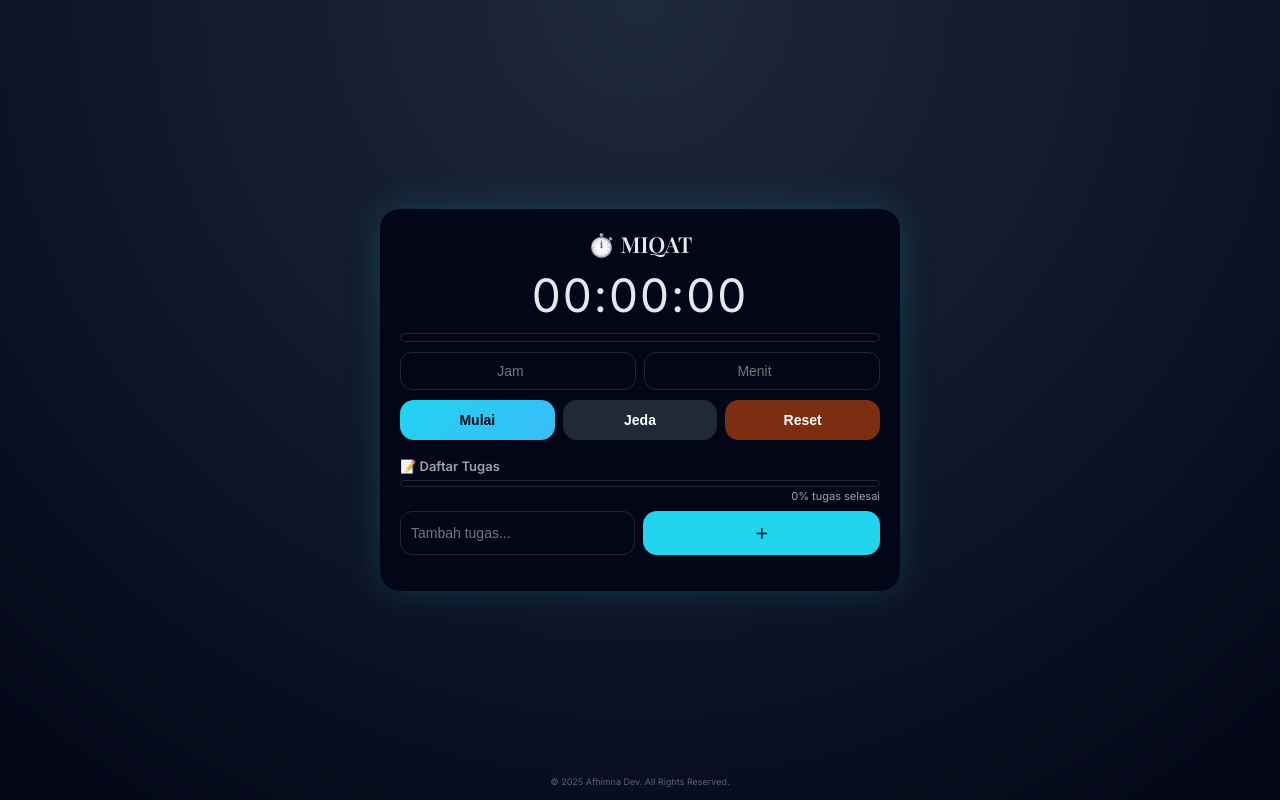
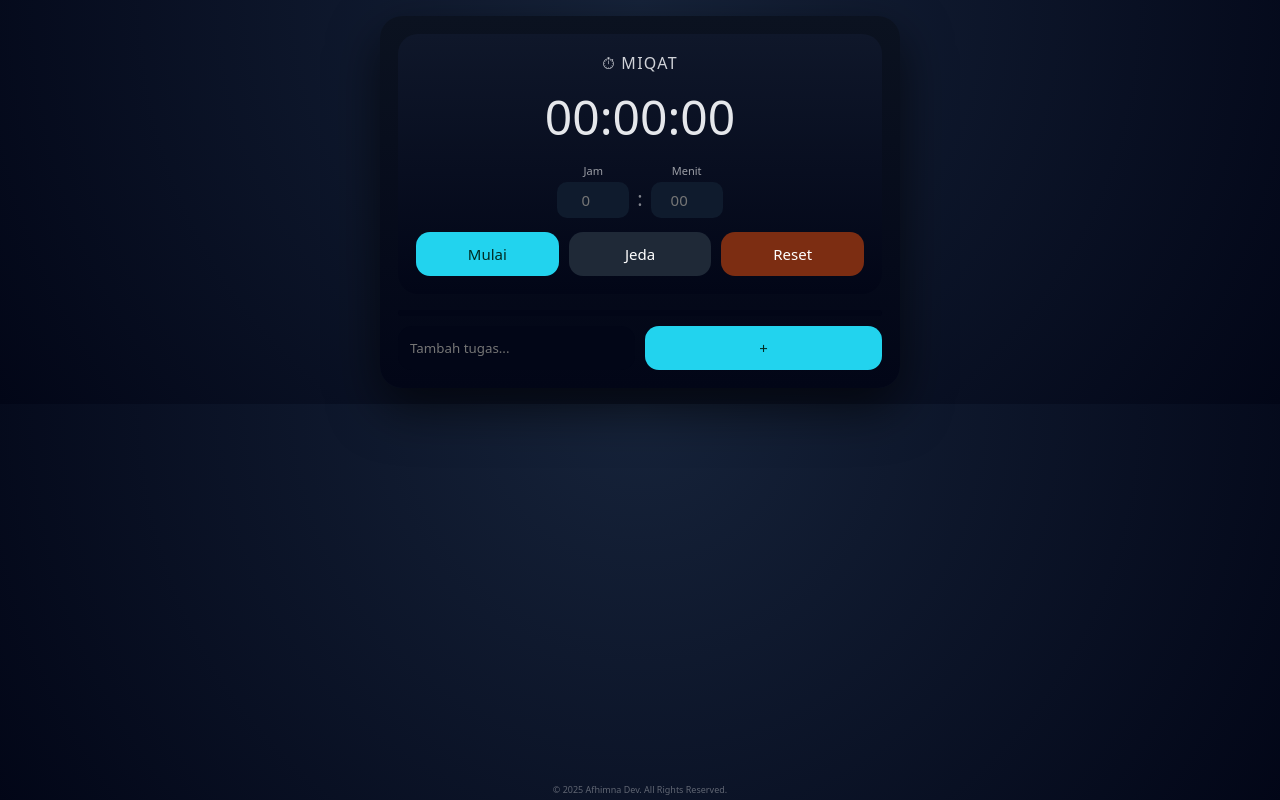
Before and after one commit to arsyad36/miqot, a plain HTML site: page index.html in a window 1280 px wide. Drawn offline with nearby package versions, Linux system fonts and the light colour scheme.

Commit message:
Update index.html

```diff
--- a/index.html
+++ b/index.html
@@ -3,207 +3,165 @@
 <head>
 <meta charset="UTF-8">
 <meta name="viewport" content="width=device-width, initial-scale=1.0">
-<title>⏱️ MIQAT - Management Intelligent Quality Action Timer</title>
-
-<link href="https://fonts.googleapis.com/css2?family=Playfair+Display:wght@600&family=Inter:wght@400;600&display=swap" rel="stylesheet">
+<title>MIQAT</title>
 
 <style>
 :root{
-  --bg:#020617;
-  --border:#1f2937;
+  --bg:#0b1220;
+  --card:#0f1b2d;
   --accent:#22d3ee;
-  --success:#22c55e;
-  --danger:#ef4444;
   --text:#e5e7eb;
-  --muted:#9ca3af;
 }
 
-*{box-sizing:border-box}
+*{box-sizing:border-box;font-family:system-ui,Segoe UI,Roboto}
 
 body{
   margin:0;
-  min-height:100vh;
+  background:radial-gradient(circle at top,#16233a,#020617);
+  color:var(--text);
   display:flex;
   justify-content:center;
-  align-items:center;
-  background:radial-gradient(circle at top,#1e293b,#020617);
-  font-family:'Inter',sans-serif;
-  color:var(--text);
+  padding:16px;
 }
 
-.container{
+.app{
   width:100%;
   max-width:520px;
-  padding:20px;
-  background:#020617;
-  border-radius:20px;
-  box-shadow:0 0 36px rgba(34,211,238,.18);
+  background:linear-gradient(180deg,#0b1220,#020617);
+  border-radius:22px;
+  padding:18px;
+  box-shadow:0 20px 50px rgba(0,0,0,.6);
 }
 
-h1{
-  font-family:'Playfair Display',serif;
-  text-align:center;
-  margin:0 0 8px;
-  font-size:22px;
+.timer-card{
+  background:linear-gradient(180deg,#0f172a,#020617);
+  border-radius:20px;
+  padding:18px;
 }
 
-.timer{
+.title{
   text-align:center;
-  font-size:46px;
-  letter-spacing:2px;
-  margin-bottom:6px;
+  letter-spacing:.08em;
+  opacity:.9;
 }
 
-.progress-wrapper{
-  width:100%;
-  height:9px;
-  background:#020617;
-  border:1px solid var(--border);
-  border-radius:999px;
-  overflow:hidden;
+.time{
+  font-size:48px;
+  text-align:center;
   margin:10px 0;
 }
 
-.progress-bar{
-  height:100%;
-  width:0%;
-  background:linear-gradient(90deg,#38bdf8,#0ea5e9);
-  transition:width .35s ease;
+/* ====== INPUT JAM & MENIT (RAPI MOBILE) ====== */
+.time-input-group{
+  display:flex;
+  align-items:flex-end;
+  justify-content:center;
+  gap:8px;
+  margin:14px 0;
 }
 
-.inputs{
+.time-field{
   display:flex;
-  gap:8px;
+  flex-direction:column;
+  align-items:center;
 }
 
-.inputs input{
-  flex:1;
-  padding:10px;
-  border-radius:12px;
-  border:1px solid var(--border);
-  background:#020617;
-  color:var(--text);
-  font-size:14px;
+.time-field label{
+  font-size:11px;
+  color:rgba(255,255,255,.6);
+  margin-bottom:4px;
+}
+
+.time-field input{
+  width:72px;
+  padding:8px 6px;
+  font-size:15px;
   text-align:center;
+  border-radius:10px;
+  border:none;
+  outline:none;
+  background:#0f1b2d;
+  color:#fff;
 }
+
+.time-separator{
+  font-size:20px;
+  color:rgba(255,255,255,.5);
+  padding-bottom:6px;
+}
+/* =========================================== */
 
 .buttons{
   display:flex;
-  gap:8px;
+  gap:10px;
   margin-top:10px;
 }
 
 button{
   flex:1;
   padding:12px;
+  border:none;
   border-radius:14px;
-  border:none;
-  font-weight:600;
-  cursor:pointer;
-  font-size:14px;
-}
-
-.start{background:linear-gradient(135deg,#22d3ee,#38bdf8);color:#020617;}
-.pause{background:#1f2937;color:#fff;}
-.reset{background:#7c2d12;color:#fff;}
-
-.stop-alarm{
-  display:none;
-  margin-top:12px;
-  width:100%;
-  background:var(--danger);
+  font-size:15px;
   color:#fff;
 }
 
-.todo{
-  margin-top:18px;
+.start{background:#22d3ee;color:#022c22}
+.pause{background:#1f2937}
+.reset{background:#7c2d12}
+
+.tasks{
+  margin-top:16px;
 }
 
-.todo h2{
-  font-size:13px;
-  color:var(--muted);
-  margin-bottom:6px;
-}
-
-.task-progress-wrapper{
-  width:100%;
-  height:7px;
+.progress{
+  height:6px;
   background:#020617;
-  border:1px solid var(--border);
   border-radius:999px;
   overflow:hidden;
 }
 
-.task-progress-bar{
+.progress div{
   height:100%;
   width:0%;
-  background:linear-gradient(90deg,#38bdf8,#0ea5e9);
-  transition:width .3s ease;
+  background:#22d3ee;
 }
 
-.task-progress-text{
-  font-size:11px;
-  color:var(--muted);
-  text-align:right;
-  margin-top:2px;
-}
-
-.todo-input{
+.task-input{
   display:flex;
-  gap:8px;
-  margin-top:8px;
-}
-
-.todo-input input{
-  flex:1;
-  padding:10px;
-  border-radius:12px;
-  border:1px solid var(--border);
-  background:#020617;
-  color:var(--text);
-  font-size:14px;
-}
-
-.todo-input button{
-  background:var(--accent);
-  color:#020617;
-}
-
-ul{
-  list-style:none;
-  padding:0;
+  gap:10px;
   margin-top:10px;
 }
 
-li{
+.task-input input{
+  flex:1;
+  padding:12px;
+  border-radius:14px;
+  border:none;
+  outline:none;
+  background:#020617;
+  color:#fff;
+}
+
+.task-input button{
+  width:56px;
+  background:#22d3ee;
+  color:#022c22;
+}
+
+.task{
   display:flex;
   align-items:center;
-  gap:8px;
-  padding:10px 12px;
-  border-radius:12px;
-  border:1px solid var(--border);
-  margin-bottom:8px;
+  justify-content:space-between;
+  padding:12px;
+  border-radius:14px;
+  margin-top:10px;
+  background:#020617;
 }
 
-.task-check{
-  width:18px;
-  height:18px;
-  accent-color:var(--accent);
-}
-
-.task-name{flex:1;}
-
-.task-time{
-  min-width:64px;
-  font-size:12px;
-  color:var(--muted);
-  text-align:right;
-}
-
-li.done .task-name{
+.task span.done{
   text-decoration:line-through;
-  color:var(--success);
-  opacity:.75;
+  color:#22c55e;
 }
 
 .copyright{
@@ -219,191 +177,124 @@ li.done .task-name{
 </head>
 
 <body>
+<div class="app">
+  <div class="timer-card">
+    <div class="title">⏱ MIQAT</div>
+    <div class="time" id="display">00:00:00</div>
 
-<div class="container">
-<h1>⏱️ MIQAT</h1>
-<div class="timer" id="timer">00:00:00</div>
-
-<div class="progress-wrapper">
-  <div class="progress-bar" id="progressBar"></div>
+    <!-- INPUT JAM & MENIT (FINAL) -->
+    <div class="time-input-group">
+      <div class="time-field">
+        <label>Jam</label>
+        <input type="number" id="hours" min="0" placeholder="0">
       </div>
 
-<div class="inputs">
-  <input type="number" id="hour" placeholder="Jam">
-  <input type="number" id="minute" placeholder="Menit">
+      <span class="time-separator">:</span>
+
+      <div class="time-field">
+        <label>Menit</label>
+        <input type="number" id="minutes" min="0" max="59" placeholder="00">
+      </div>
     </div>
 
     <div class="buttons">
-  <button class="start" onclick="startTimer()">Mulai</button>
+      <button class="start" onclick="start()">Mulai</button>
       <button class="pause" onclick="togglePause()">Jeda</button>
       <button class="reset" onclick="resetTimer()">Reset</button>
     </div>
-
-<button class="stop-alarm" id="stopAlarmBtn" onclick="stopAlarm()">🔇 STOP ALARM</button>
-
-<div class="todo">
-<h2>📝 Daftar Tugas</h2>
-
-<div class="task-progress-wrapper">
-  <div class="task-progress-bar" id="taskProgressBar"></div>
-</div>
-<div class="task-progress-text" id="taskProgressText">0% tugas selesai</div>
-
-<div class="todo-input">
-  <input id="taskInput" placeholder="Tambah tugas...">
-  <button onclick="addTask()">＋</button>
   </div>
 
-<ul id="taskList"></ul>
+  <div class="tasks">
+    <div class="progress"><div id="progressBar"></div></div>
+
+    <div class="task-input">
+      <input id="taskInput" placeholder="Tambah tugas...">
+      <button onclick="addTask()">+</button>
+    </div>
+
+    <div id="taskList"></div>
   </div>
 </div>
 
-<p class="copyright">© 2025 Afhimna Dev. All Rights Reserved.</p>
-
-<audio id="alarmSound" loop>
-<source src="https://assets.mixkit.co/sfx/preview/mixkit-alarm-digital-clock-beep-989.mp3">
-</audio>
+<div class="copyright">
+© 2025 Afhimna Dev. All Rights Reserved.
+</div>
 
 <script>
-let totalSeconds=0, initialSeconds=0, interval=null;
-let lastTaskCheckpoint=null;
+let totalSeconds=0,interval=null,paused=false;
+let tasks=[];
 
-const timer=document.getElementById("timer");
-const progressBar=document.getElementById("progressBar");
-const alarm=document.getElementById("alarmSound");
-const stopBtn=document.getElementById("stopAlarmBtn");
-const taskProgressBar=document.getElementById("taskProgressBar");
-const taskProgressText=document.getElementById("taskProgressText");
-
-function formatElapsed(sec){
-  const m=Math.floor(sec/60);
-  const s=sec%60;
-  return String(m).padStart(2,"0")+":"+String(s).padStart(2,"0");
+function updateDisplay(){
+  let h=Math.floor(totalSeconds/3600);
+  let m=Math.floor((totalSeconds%3600)/60);
+  let s=totalSeconds%60;
+  display.textContent=
+    String(h).padStart(2,'0')+":"+
+    String(m).padStart(2,'0')+":"+
+    String(s).padStart(2,'0');
 }
 
-function updateDisplay(){
-  const h=Math.floor(totalSeconds/3600);
-  const m=Math.floor((totalSeconds%3600)/60);
-  const s=totalSeconds%60;
-  timer.textContent=
-    String(h).padStart(2,"0")+":"+
-    String(m).padStart(2,"0")+":"+
-    String(s).padStart(2,"0");
-}
-
-function startTimer(){
+function start(){
   if(interval) return;
   if(totalSeconds===0){
-    totalSeconds=(hour.value||0)*3600+(minute.value||0)*60;
-    initialSeconds=totalSeconds;
-    lastTaskCheckpoint=null;
+    let h=+hours.value||0;
+    let m=+minutes.value||0;
+    totalSeconds=(h*3600)+(m*60);
   }
-  if(totalSeconds<=0) return;
-
   interval=setInterval(()=>{
+    if(!paused && totalSeconds>0){
       totalSeconds--;
       updateDisplay();
-    progressBar.style.width=((initialSeconds-totalSeconds)/initialSeconds*100)+"%";
-    if(totalSeconds<=0){
-      clearInterval(interval);
-      interval=null;
-      alarm.play();
-      stopBtn.style.display="block";
     }
   },1000);
 }
 
-function togglePause(){
-  if(interval){
-    clearInterval(interval);
-    interval=null;
-  }else{
-    startTimer();
-  }
-}
+function togglePause(){ paused=!paused; }
 
 function resetTimer(){
   clearInterval(interval);
   interval=null;
-  stopAlarm();
-  totalSeconds=initialSeconds=0;
-  lastTaskCheckpoint=null;
-  progressBar.style.width="0%";
+  totalSeconds=0;
+  paused=false;
   updateDisplay();
 }
 
-function stopAlarm(){
-  alarm.pause();
-  alarm.currentTime=0;
-  stopBtn.style.display="none";
-}
-
-function updateTaskProgress(){
-  const tasks=[...document.querySelectorAll("#taskList li")];
-  const done=tasks.filter(li=>li.classList.contains("done"));
-  const percent=tasks.length?Math.round(done.length/tasks.length*100):0;
-  taskProgressBar.style.width=percent+"%";
-  taskProgressText.textContent=percent+"% tugas selesai";
-}
-
-function addTask(){
-  const text=taskInput.value.trim();
-  if(!text) return;
-
-  const li=document.createElement("li");
-  const cb=document.createElement("input");
-  cb.type="checkbox";
-  cb.className="task-check";
-
-  const name=document.createElement("span");
-  name.className="task-name";
-  name.textContent=text;
-
-  const time=document.createElement("span");
-  time.className="task-time";
-  time.textContent="--:--";
-
-  cb.onchange=()=>{
-    li.classList.toggle("done");
-    if(cb.checked){
-      const elapsed=initialSeconds-totalSeconds;
-      const duration=lastTaskCheckpoint===null
-        ? elapsed
-        : elapsed-lastTaskCheckpoint;
-      li.dataset.time=duration;
-      time.textContent=formatElapsed(duration);
-      lastTaskCheckpoint=elapsed;
-    }else{
-      delete li.dataset.time;
-      time.textContent="--:--";
-    }
-    updateTaskProgress();
-  };
-
-  li.append(cb,name,time);
-  taskList.appendChild(li);
-  taskInput.value="";
-}
-
-hour.addEventListener("keydown",e=>{if(e.key==="Enter") startTimer();});
-minute.addEventListener("keydown",e=>{if(e.key==="Enter") startTimer();});
-taskInput.addEventListener("keydown",e=>{
+document.addEventListener("keydown",e=>{
+  if(e.key===" ") {e.preventDefault();togglePause();}
   if(e.key==="Enter"){
-    e.preventDefault();
-    addTask();
+    if(document.activeElement===taskInput) addTask();
+    else start();
   }
 });
 
-document.addEventListener("keydown",e=>{
-  if(e.code==="Space"){
-    const tag=document.activeElement.tagName;
-    if(tag!=="INPUT" && tag!=="TEXTAREA"){
-      e.preventDefault();
-      togglePause();
+function addTask(){
+  let v=taskInput.value.trim();
+  if(!v) return;
+  tasks.push({text:v,done:false});
+  taskInput.value="";
+  renderTasks();
 }
+
+function renderTasks(){
+  taskList.innerHTML="";
+  tasks.forEach((t,i)=>{
+    let d=document.createElement("div");
+    d.className="task";
+    let s=document.createElement("span");
+    s.textContent=t.text;
+    if(t.done) s.classList.add("done");
+    let c=document.createElement("input");
+    c.type="checkbox";
+    c.checked=t.done;
+    c.onchange=()=>{t.done=c.checked;renderTasks();}
+    d.append(c,s);
+    taskList.appendChild(d);
+  });
+  let done=tasks.filter(t=>t.done).length;
+  progressBar.style.width=(tasks.length?done/tasks.length*100:0)+"%";
 }
-});
+
+updateDisplay();
 </script>
-
 </body>
 </html>
```
Lines whose indentation alone changed are shown as unchanged.
